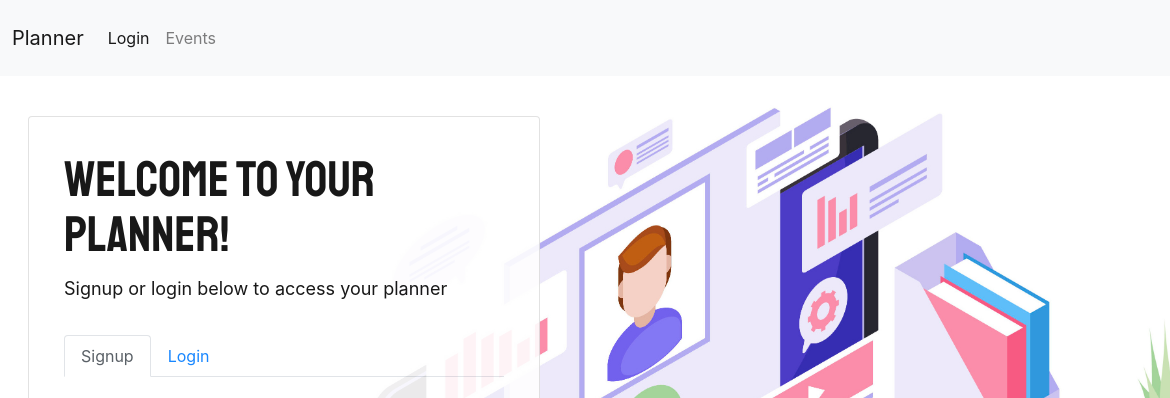
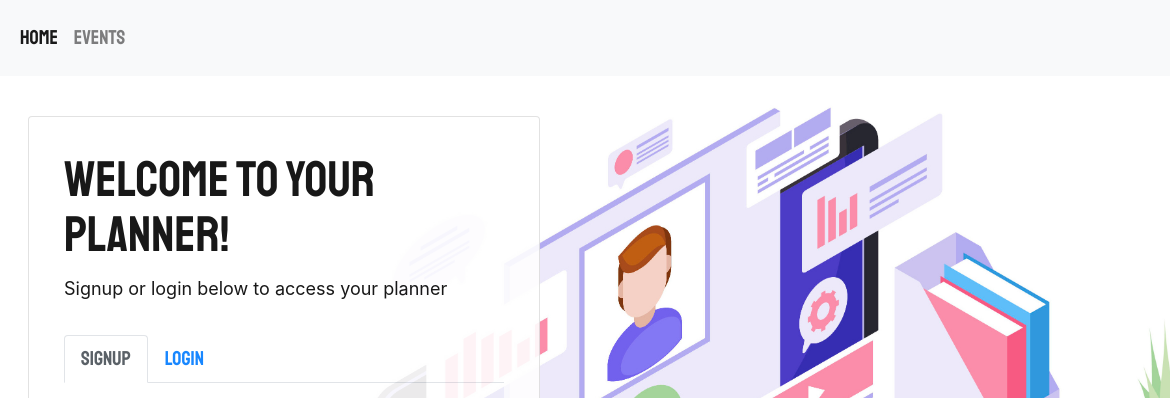
Before and after one commit to yiran-qi/one-day-at-a-time, a plain HTML site: page templates/index.html in a window 1280 px wide. Shown: the top 398 px of the page, 110-1280 px from the left. Drawn offline with nearby package versions, Linux system fonts and the light colour scheme; files that its build step writes are made by us from their sources; a small style sheet from the web is missing.

Commit message:
styling changes

```diff
--- a/static/css/styles.css
+++ b/static/css/styles.css
@@ -65,6 +65,11 @@ label {
     border-radius: 25px;
 }
 
+.navbar-brand, .nav-link {
+    font-family: 'Staatliches', cursive;
+    font-size: 20px;
+}
+
 .form-check-label {
     font-family: -apple-system,BlinkMacSystemFont,"Segoe UI",Roboto,"Helvetica Neue",Arial,"Noto Sans",sans-serif,"Apple Color Emoji","Segoe UI Emoji","Segoe UI Symbol","Noto Color Emoji";
     font-size: 1rem;
--- a/templates/index.html
+++ b/templates/index.html
@@ -1,28 +1,3 @@
-<!-- <html>
-
-<head> -->
-	<!--Import Google Icon Font-->
-	<!-- <link href="https://fonts.googleapis.com/icon?family=Material+Icons" rel="stylesheet"> -->
-	<!--Import boostrap.css-->
-	<!-- <link rel="stylesheet" href="https://stackpath.bootstrapcdn.com/bootstrap/4.4.1/css/bootstrap.min.css"
-		integrity="sha384-Vkoo8x4CGsO3+Hhxv8T/Q5PaXtkKtu6ug5TOeNV6gBiFeWPGFN9MuhOf23Q9Ifjh" crossorigin="anonymous">
-	<link rel="stylesheet" type="text/css" href="static/css/styles.css?q={{ time }}" />
-	<title>Login</title>
-
-</head> -->
-
-<!-- <body>
-	<h1>Welcome to Your Planner!</h1>
-	<h2>Login to access your planner</h2> <br><br>
-	<form action="/input" method="POST">
-		<label for="username">Username</label><br>
-		<input id= "username" type="text" name="username" placeholder=""/><br><br>
-		<input id="login" type="submit" value="Login"/>
-        </form> -->
-<!-- </body>
-
-</html> -->
-
 <!DOCTYPE html>
 <html lang="en">
   <head>
@@ -50,14 +25,13 @@
         <a class="navbar-brand" href="#">
             <img src="/static/images/fintech-focus.png" class="fintech-focus" alt="">
         </a>
-        <a class="navbar-brand" href="#"> Planner </a>
         <button class="navbar-toggler" type="button" data-toggle="collapse" data-target="#navbarNav" aria-controls="navbarNav" aria-expanded="false" aria-label="Toggle navigation">
             <span class="navbar-toggler-icon"></span>
         </button>
         <div class="collapse navbar-collapse" id="navbarNav">
             <ul class="navbar-nav">
             <li class="nav-item active">
-                <a class="nav-link" href="#"> Login <span class="sr-only">(current)</span></a>
+                <a class="nav-link" href="#"> Home <span class="sr-only">(current)</span></a>
             </li>
             <li class="nav-item">
                 <a class="nav-link" href="/events" > Events </a>
```
Also changed, not shown: templates/events.html (+1 -2 lines), 2 other files.
